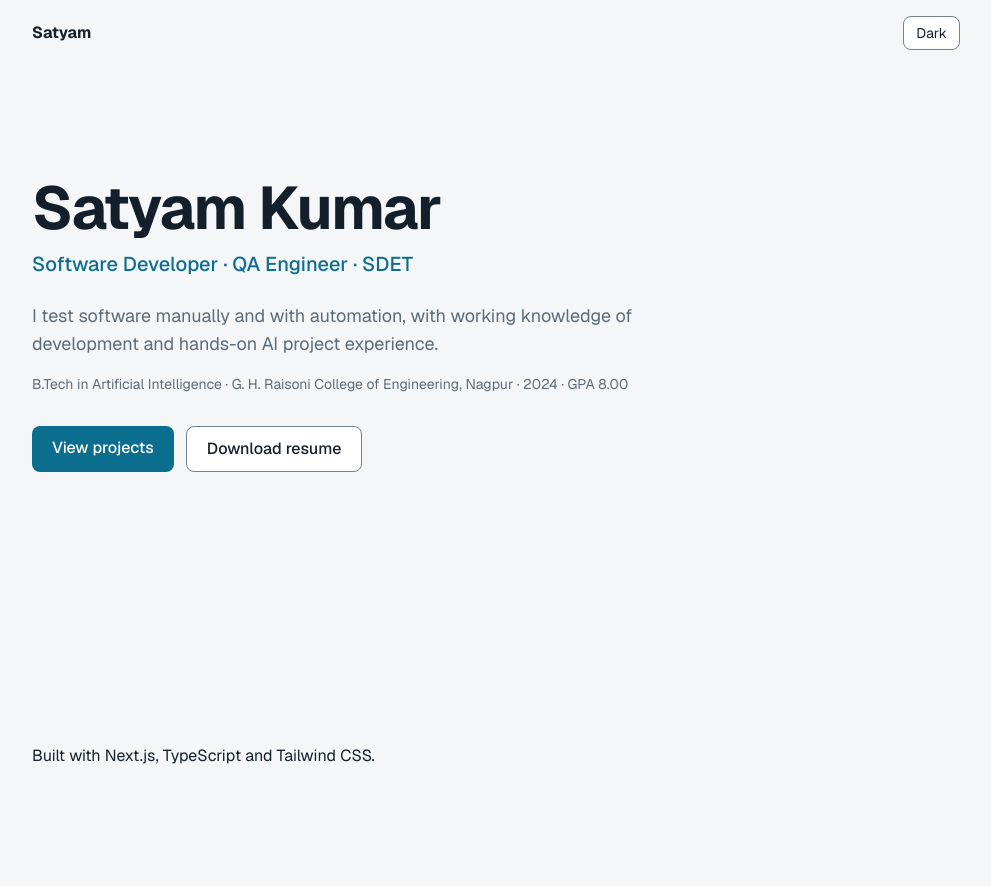
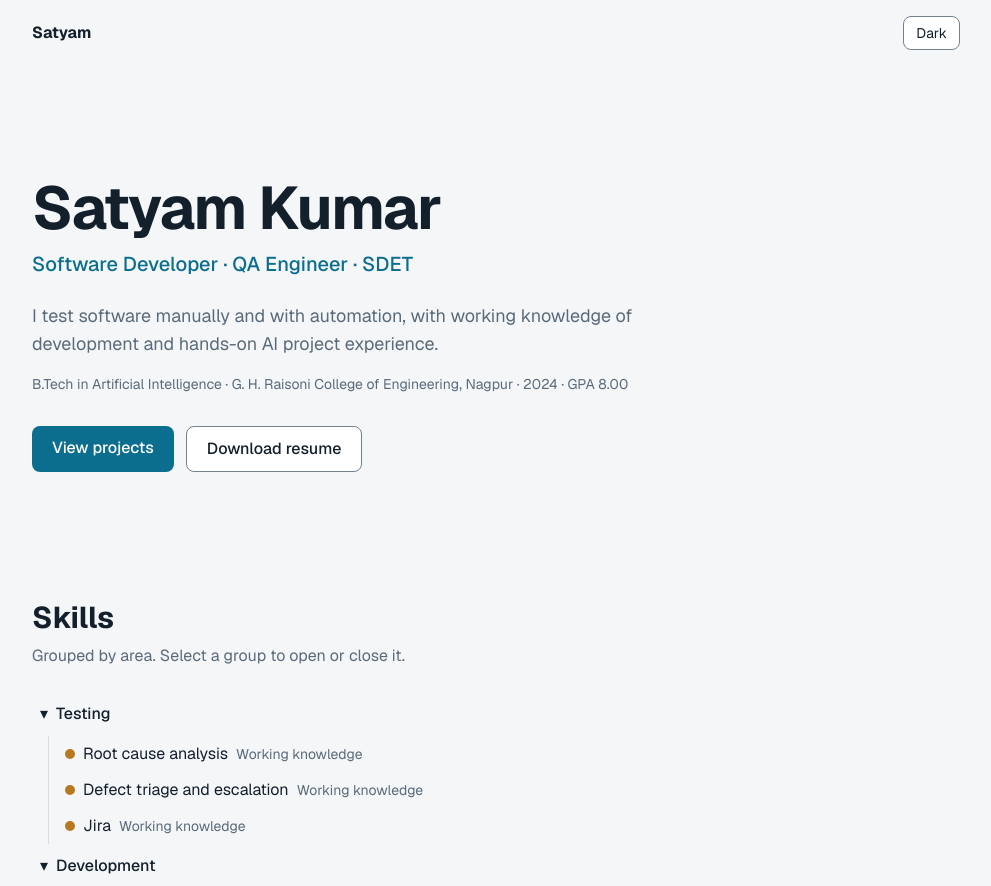
Before and after one commit to Satyam-AI/portfolio, a Next.js app: page / in a window 1280 px wide. Shown: the top 886 px of the page, without its empty margins (144-1135 px from the left). Before the commit the page ends 800 px from the top, so only its background shows below. Built offline with nearby package versions, Linux system fonts and the light colour scheme.

Commit message:
feat: add skill tree component (#25)

```diff
--- a/app/page.tsx
+++ b/app/page.tsx
@@ -1,5 +1,21 @@
 import Hero from "@/components/Hero";
+import SkillTree from "@/components/SkillTree";
+import { skills } from "@/content/skills";
+import { buildSkillTree } from "@/lib/skillTree";
 
 export default function Home() {
-  return <Hero />;
+  const skillRoot = buildSkillTree(skills);
+
+  return (
+    <>
+      <Hero />
+      <section id="skills" className="py-12">
+        <h2 className="text-2xl font-bold text-text sm:text-3xl">Skills</h2>
+        <p className="mt-2 mb-6 text-text-muted">
+          Grouped by area. Select a group to open or close it.
+        </p>
+        <SkillTree root={skillRoot} />
+      </section>
+    </>
+  );
 }
--- /dev/null
+++ b/components/SkillTree.tsx
@@ -0,0 +1,64 @@
+"use client";
+
+import { useState } from "react";
+import type { Level } from "@/content/types";
+import type { SkillNode } from "@/lib/skillTree";
+
+const levelLabel: Record<Level, string> = {
+  learning: "Learning now",
+  working: "Working knowledge",
+  comfortable: "Comfortable",
+};
+
+const levelDot: Record<Level, string> = {
+  learning: "bg-level-learning",
+  working: "bg-level-working",
+  comfortable: "bg-level-comfortable",
+};
+
+function Group({ node }: { node: SkillNode }) {
+  const [open, setOpen] = useState(true);
+
+  return (
+    <li>
+      <button
+        type="button"
+        aria-expanded={open}
+        onClick={() => setOpen(!open)}
+        className="flex min-h-11 items-center gap-2 rounded-md px-2 font-medium text-text hover:bg-surface focus-visible:outline-2 focus-visible:outline-offset-2 focus-visible:outline-focus-ring"
+      >
+        <span aria-hidden="true">{open ? "▾" : "▸"}</span>
+        {node.name}
+      </button>
+      {open && (
+        <ul className="ml-4 border-l border-border pl-4">
+          {node.skills.map((skill) => (
+            <li key={skill.name} className="flex items-center gap-2 py-1.5">
+              <span
+                aria-hidden="true"
+                className={`h-2.5 w-2.5 shrink-0 rounded-full ${levelDot[skill.level]}`}
+              />
+              <span className="text-text">{skill.name}</span>
+              <span className="text-sm text-text-muted">
+                {levelLabel[skill.level]}
+              </span>
+            </li>
+          ))}
+          {node.children.map((child) => (
+            <Group key={child.name} node={child} />
+          ))}
+        </ul>
+      )}
+    </li>
+  );
+}
+
+export default function SkillTree({ root }: { root: SkillNode }) {
+  return (
+    <ul aria-label="Skills">
+      {root.children.map((child) => (
+        <Group key={child.name} node={child} />
+      ))}
+    </ul>
+  );
+}
```
